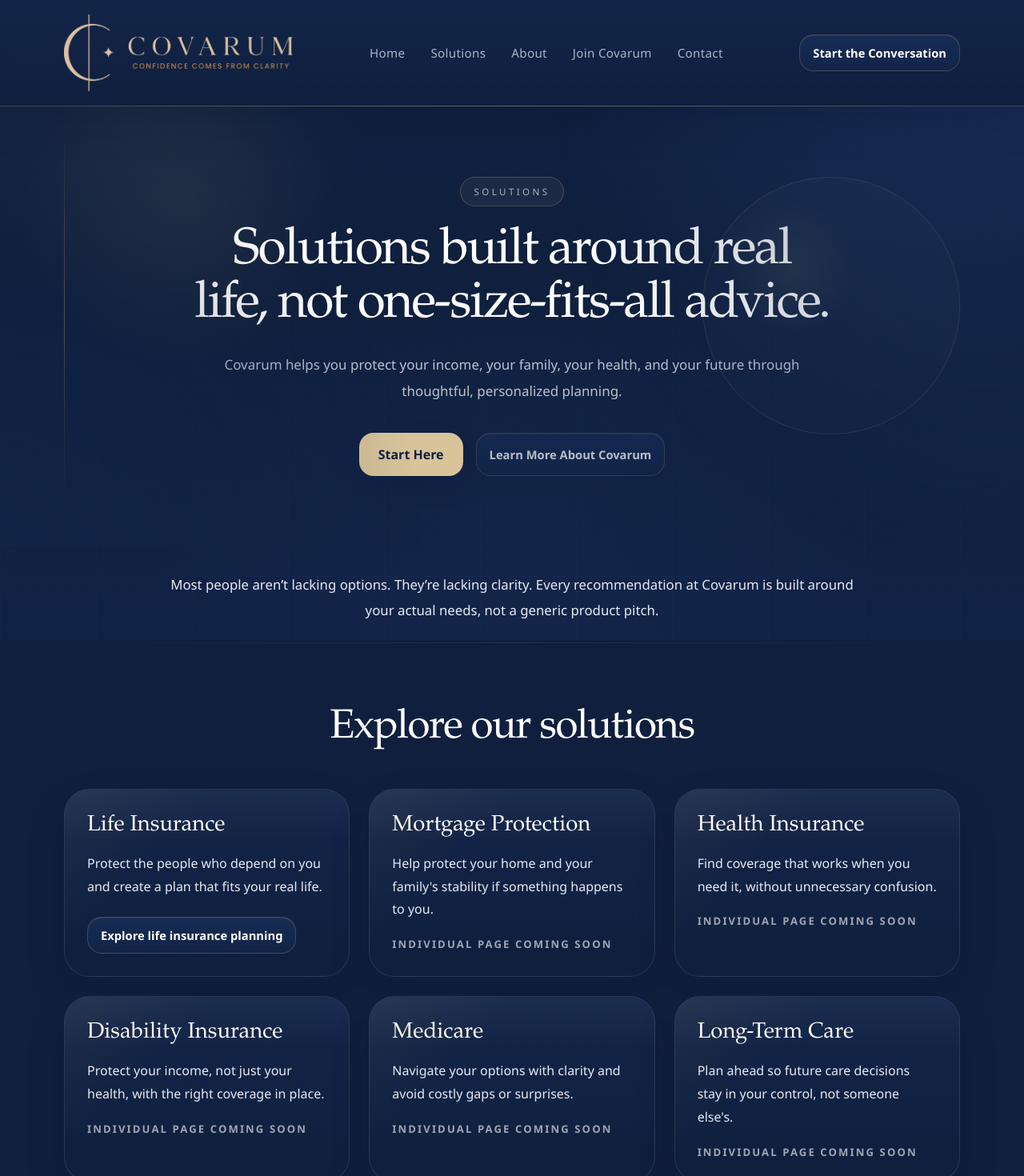
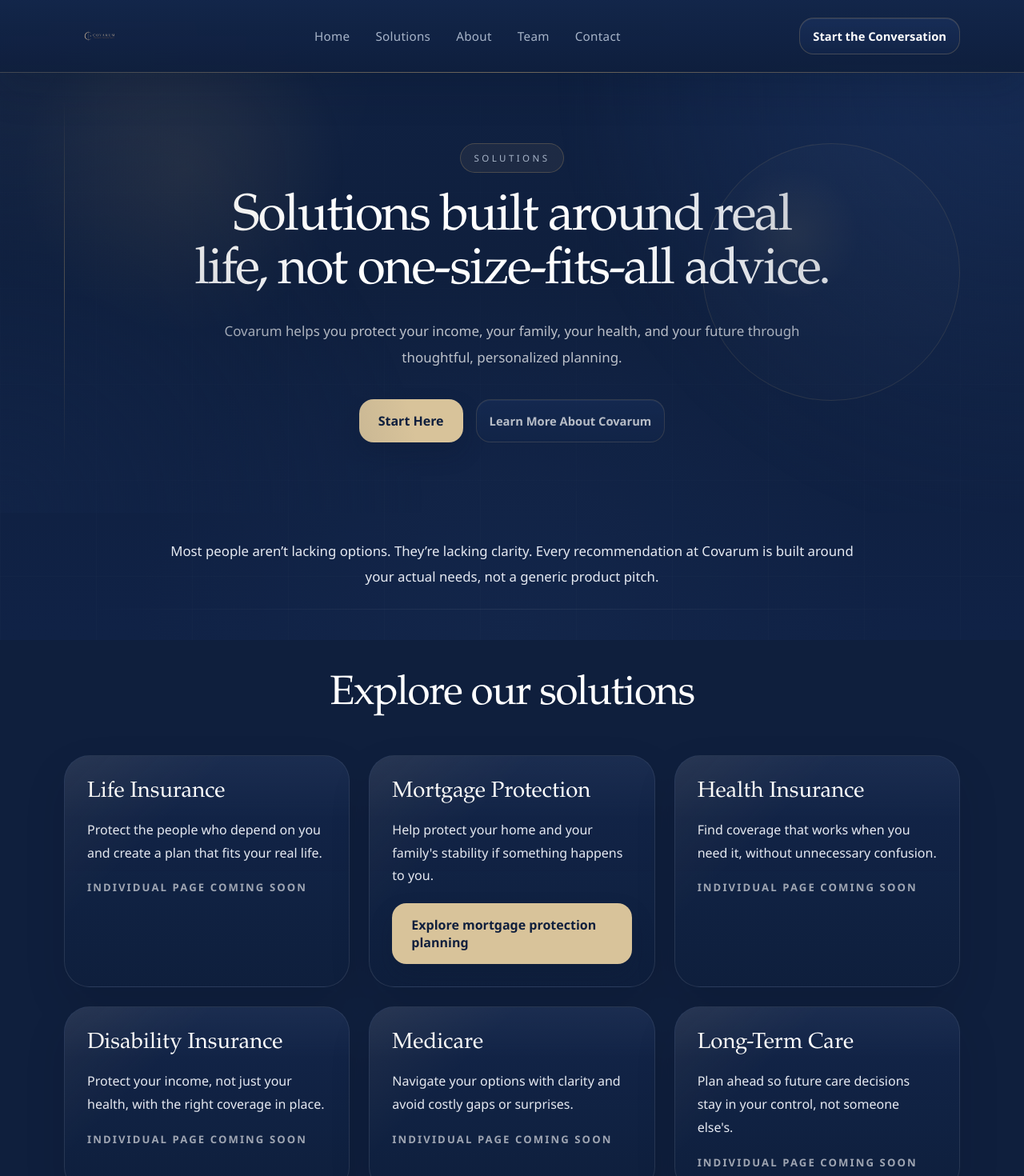
Before and after one commit to Covarum/covarum-site, a Next.js app: page /solutions in a window 1280 px wide. Shown: the top 1470 px of the page at 80% size. Built offline with nearby package versions, Linux system fonts and the light colour scheme.

Commit message:
Update mortgage protection solutions card CTA

```diff
--- a/app/solutions/page.tsx
+++ b/app/solutions/page.tsx
@@ -1,17 +1,15 @@
-import { INTRO_CALL_URL } from "../ctaLinks";
-
 const solutions = [
   {
     title: "Life Insurance",
     description:
       "Protect the people who depend on you and create a plan that fits your real life.",
-    href: "/solutions/life-insurance",
-    action: "Explore life insurance planning",
   },
   {
     title: "Mortgage Protection",
     description:
       "Help protect your home and your family's stability if something happens to you.",
+    href: "/solutions/mortgage-protection",
+    cta: "Explore mortgage protection planning",
   },
   {
     title: "Health Insurance",
@@ -85,11 +83,15 @@ export default function SolutionsPage() {
     <main className="site-shell">
       <header className="site-header">
         <div className="container header-inner">
-          <a href="/" className="header-brand header-brand-site">
+          <a href="/" style={{ display: "inline-flex", alignItems: "center" }}>
             <img
-              src="/optimized-logo.png"
+              src="/SVG-02.svg"
               alt="Covarum"
-              className="header-logo header-logo-site"
+              style={{
+                height: "54px",
+                width: "auto",
+                display: "block",
+              }}
             />
           </a>
 
@@ -97,12 +99,12 @@ export default function SolutionsPage() {
             <a href="/">Home</a>
             <a href="/solutions">Solutions</a>
             <a href="/about">About</a>
-            <a href="/join-covarum">Join Covarum</a>
+            <a href="/team">Team</a>
             <a href="/contact">Contact</a>
           </nav>
 
           <a
-            href={INTRO_CALL_URL}
+            href="https://go.covarum.com/start-625573"
             target="_blank"
             rel="noopener noreferrer"
             className="header-cta"
@@ -155,7 +157,7 @@ export default function SolutionsPage() {
               }}
             >
               <a
-                href={INTRO_CALL_URL}
+                href="https://go.covarum.com/start-625573"
                 target="_blank"
                 rel="noopener noreferrer"
                 className="primary-button"
@@ -199,15 +201,29 @@ export default function SolutionsPage() {
                 <h3>{solution.title}</h3>
                 <p>{solution.description}</p>
 
-                {solution.href ? (
-                  <div className="service-card-action">
-                    <a href={solution.href} className="header-cta">
-                      {solution.action}
+                <div
+                  style={{
+                    marginTop: "20px",
+                  }}
+                >
+                  {solution.href ? (
+                    <a href={solution.href} className="primary-button">
+                      {solution.cta}
                     </a>
-                  </div>
-                ) : (
-                  <div className="service-card-status">Individual page coming soon</div>
-                )}
+                  ) : (
+                    <div
+                      style={{
+                        fontSize: "0.82rem",
+                        textTransform: "uppercase",
+                        letterSpacing: "0.16em",
+                        color: "rgba(255,255,255,0.6)",
+                        fontWeight: 600,
+                      }}
+                    >
+                      Individual page coming soon
+                    </div>
+                  )}
+                </div>
               </div>
             ))}
           </div>
@@ -327,7 +343,7 @@ export default function SolutionsPage() {
 
             <div className="cta-action">
               <a
-                href={INTRO_CALL_URL}
+                href="https://go.covarum.com/start-625573"
                 target="_blank"
                 rel="noopener noreferrer"
                 className="primary-button"
```
